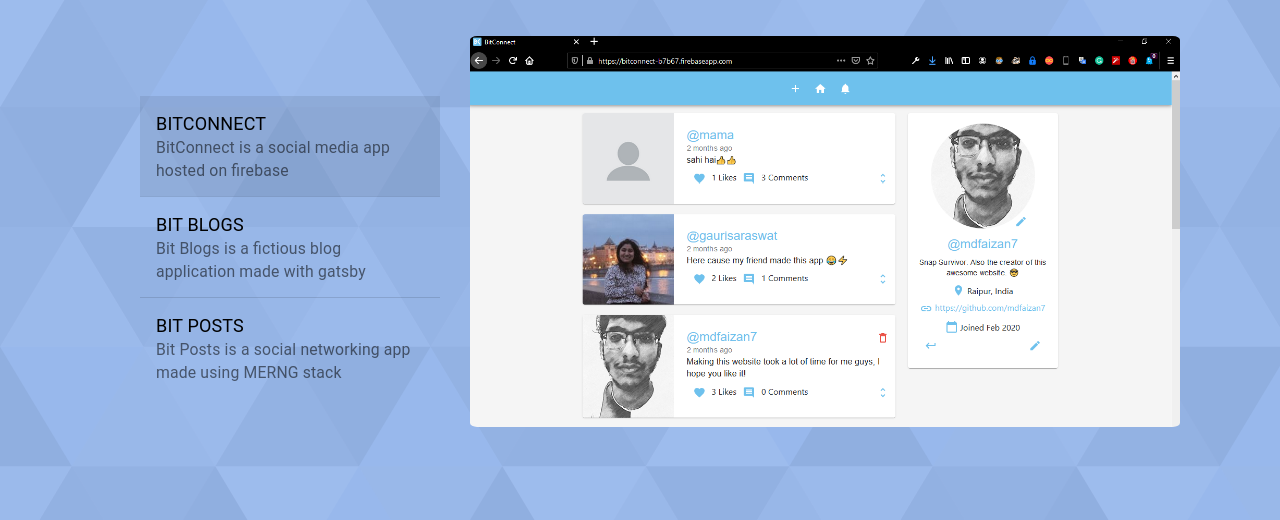
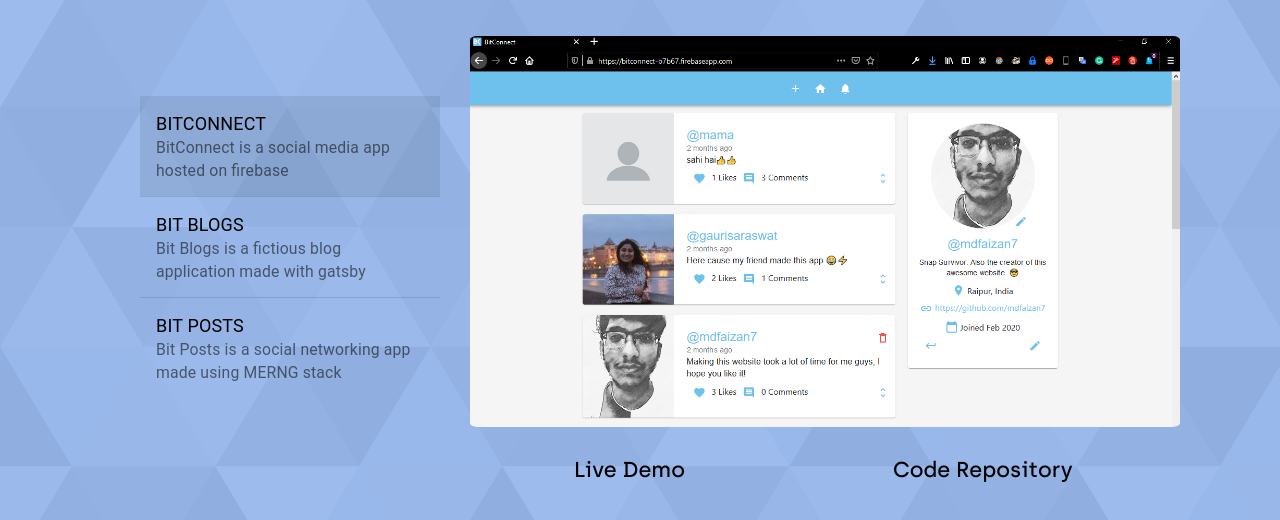
Before and after one commit to mdfaizan7/portfolio-v3, a Gatsby site: page /projects in a window 1280 px wide. Shown: the part 132-652 px from the top of the page. Built offline with nearby package versions, Linux system fonts and the light colour scheme; Gatsby itself is replaced by a stand-in of ours.

Commit message:
reformatted code

```diff
--- a/src/components/header.js
+++ b/src/components/header.js
@@ -1,16 +1,16 @@
 import React, { Component } from "react"
+import AniLink from "gatsby-plugin-transition-link/AniLink"
+import Typography from "@material-ui/core/Typography"
+import SVGIcon from "./svgIcon.js"
+
 import "../styles/App.scss"
-import AniLink from "gatsby-plugin-transition-link/AniLink"
-// import SVGIcon from "./svgIcon"
-import Typography from "@material-ui/core/Typography"
-import SVGIcon from "../images/svgIcon.js"
 
 class Header extends Component {
   render() {
     return (
       <div className="navbar">
         <div className="icon">
-          <AniLink to="/" swipe>
+          <AniLink to="/" cover direction="right" bg="#98b8ec">
             <SVGIcon />
           </AniLink>
         </div>
--- a/src/components/skillCard.js
+++ b/src/components/skillCard.js
@@ -1,5 +1,6 @@
 import React from "react"
 import { useSpring, animated } from "react-spring"
+
 import "../styles/App.scss"
 
 const calc = (x, y) => [
@@ -15,6 +16,7 @@
     xys: [0, 0, 1],
     config: { mass: 1, tension: 170, friction: 26 },
   }))
+
   return (
     <div>
       <animated.div
--- a/src/images/svgIcon.js
+++ b/src/components/svgIcon.js
@@ -5,7 +5,6 @@
     <svg
       version="1.1"
       xmlns="http://www.w3.org/2000/svg"
-      // enable-background="new 0 0 288 288"
       viewBox="0 0 288 288"
       x="0px"
       y="0px"
--- a/src/pages/index.js
+++ b/src/pages/index.js
@@ -1,10 +1,9 @@
 import React from "react"
 import { Link } from "gatsby"
-
+import Layout from "../components/layout"
+import SEO from "../components/seo"
 import ReactTypingEffect from "react-typing-effect"
 import { Container, Row, Col } from "reactstrap"
-import Layout from "../components/layout"
-import SEO from "../components/seo"
 import MyImg from "../images/my-img.jpg"
 
 import "../styles/App.scss"
--- a/src/pages/projects.js
+++ b/src/pages/projects.js
@@ -1,15 +1,19 @@
 import React from "react"
+import Layout from "../components/layout"
+import SEO from "../components/seo"
 import { Link } from "gatsby"
 import { Container, Row, Col } from "reactstrap"
-import Layout from "../components/layout"
-import SEO from "../components/seo"
+// mui stuff
 import List from "@material-ui/core/List"
 import ListItem from "@material-ui/core/ListItem"
 import ListItemText from "@material-ui/core/ListItemText"
 import Divider from "@material-ui/core/Divider"
-import "../styles/App.scss"
+// images
 import bitConnect from "../images/bit-connect.png"
 import bitBlogs from "../images/bit-blogs.png"
+
+import "../styles/App.scss"
+
 const IndexPage = () => {
   const [selectedIndex, setSelectedIndex] = React.useState(0)
 
@@ -64,6 +68,28 @@
             ) : (
               <img src={bitBlogs} alt="bitBlogs" className="image" />
             )}
+            <a
+              href={
+                selectedIndex === 0
+                  ? "https://bitconnect-b7b67.firebaseapp.com/"
+                  : "https://peaceful-montalcini-173481.netlify.app/"
+              }
+              target="_blank"
+              rel="noopener noreferrer"
+            >
+              Live Demo
+            </a>
+            <a
+              href={
+                selectedIndex === 0
+                  ? "https://github.com/mdfaizan7/react-bitConnect-client"
+                  : "https://github.com/mdfaizan7/gatsby-bit-blogs"
+              }
+              target="_blank"
+              rel="noopener noreferrer"
+            >
+              Code Repository
+            </a>
           </Col>
         </Row>
       </Container>
@@ -74,6 +100,4 @@
   )
 }
 
-//  <Link to="/page-2/">Go to page 2</Link>
-
 export default IndexPage
--- a/src/pages/skills.js
+++ b/src/pages/skills.js
@@ -1,10 +1,11 @@
 import React from "react"
+import Layout from "../components/layout"
+import SEO from "../components/seo"
 import { Link } from "gatsby"
 import { Container, Row, Col } from "reactstrap"
-import Layout from "../components/layout"
-import SEO from "../components/seo"
 import SkillCard from "../components/skillCard"
 import { skills } from "../util/skillsItems"
+
 import "../styles/App.scss"
 
 const Skills = () => {
--- a/src/styles/App.scss
+++ b/src/styles/App.scss
@@ -121,7 +121,7 @@
 .landing-content {
   padding-top: 80px;
   padding-left: 40px;
-  min-height: 74vh;
+  min-height: 74.5vh;
   font-family: "Archia";
   color: #201d1db2;
   .header {
@@ -161,7 +161,7 @@
 // PROJECTS PAGE
 .projects-page {
   color: #000000;
-  font-size: 1.8rem !important;
+  font-family: "Archia";
   animation-name: fadeInUp;
   animation-duration: 0.55s;
   animation-delay: 1s;
@@ -175,6 +175,22 @@
     border-radius: 1% !important;
     margin-top: 20px;
   }
+
+  a {
+    text-decoration: none !important;
+    font-size: 1.2rem;
+    margin: 104px;
+    color: #000000;
+    transition: all 0.5s ease-out;
+
+    &:hover {
+      color: rgb(121, 122, 124);
+    }
+    &:hover::before {
+      transform: translateY(0);
+      transition: transform 0.25s ease-out;
+    }
+  }
 }
 
 // SKILLS PAGE
@@ -185,7 +201,7 @@
   display: flex;
   animation-name: fadeInUp;
   animation-duration: 0.75s;
-  animation-delay: 0.8s;
+  animation-delay: 0.7s;
   opacity: 0;
   animation-fill-mode: forwards;
 
```
